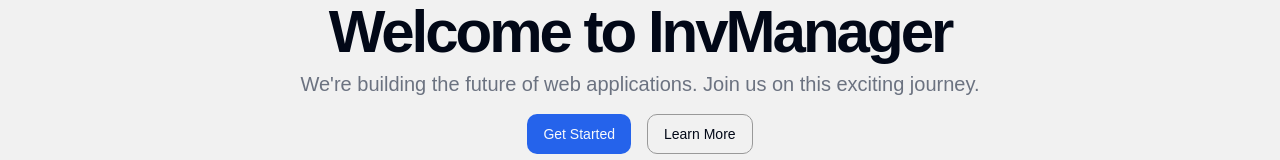
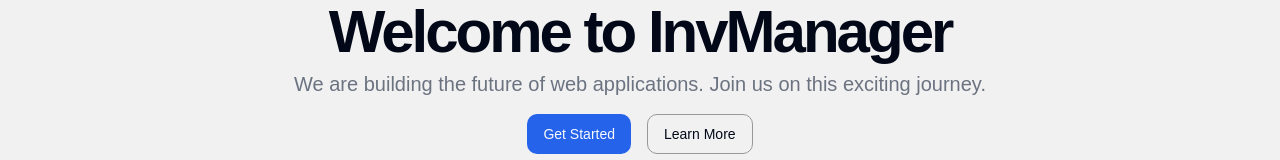
Before and after one commit to Poojan38380/demo6-invmanager, a Next.js app: page / in a window 1280 px wide. Shown: the part 254-414 px from the top of the page. Built offline with nearby package versions, Linux system fonts and the light colour scheme; no server answers.

Commit message:
removed build errors

```diff
--- a/src/app/(home)/page.tsx
+++ b/src/app/(home)/page.tsx
@@ -18,7 +18,7 @@ export default function HomePage() {
                 Welcome to InvManager
               </h1>
               <p className="mx-auto max-w-[700px] text-gray-500 md:text-xl dark:text-gray-400">
-                We're building the future of web applications. Join us on this
+                We are building the future of web applications. Join us on this
                 exciting journey.
               </p>
             </div>
```
